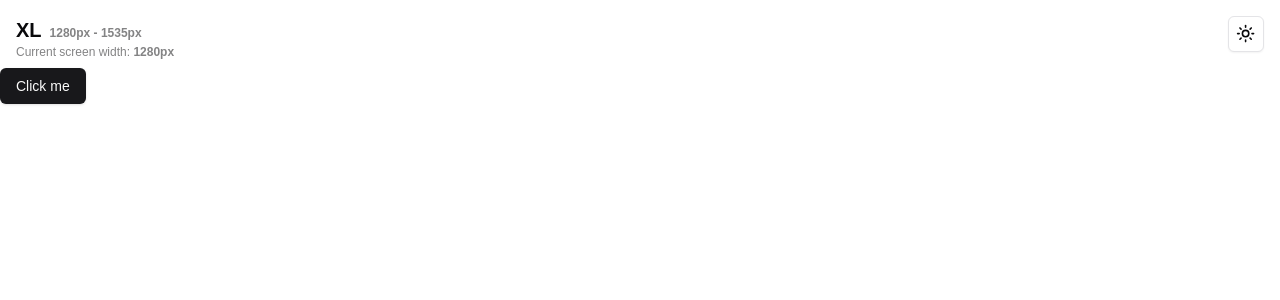
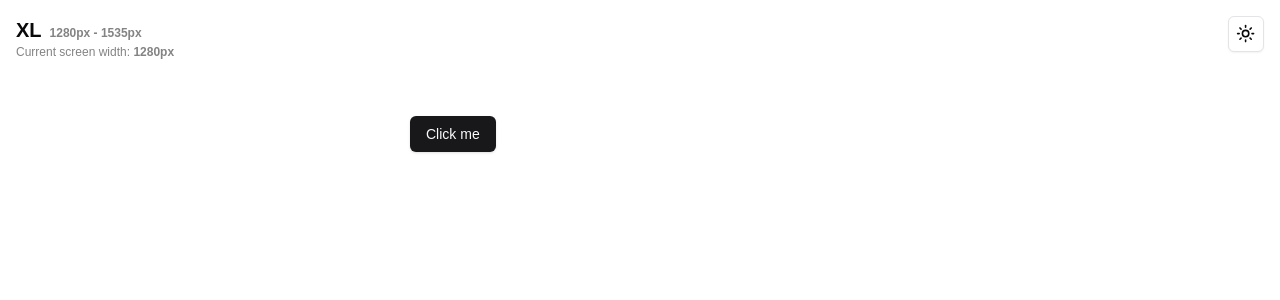
Before and after one commit to RickBr0wn/todo-app, a Next.js app: page / in a window 1280 px wide. Shown: the top 300 px of the page. Built offline with nearby package versions, Linux system fonts and the light colour scheme.

Commit message:
adds container on main content

```diff
--- a/app/layout.tsx
+++ b/app/layout.tsx
@@ -41,7 +41,7 @@ export default function RootLayout({
           <Providers>
             <ScreenSizeIndicator />
             <NavBar />
-            {children}
+            <div className="mx-auto w-[460px] mt-12">{children}</div>
           </Providers>
         </ThemeProvider>
       </body>
```
